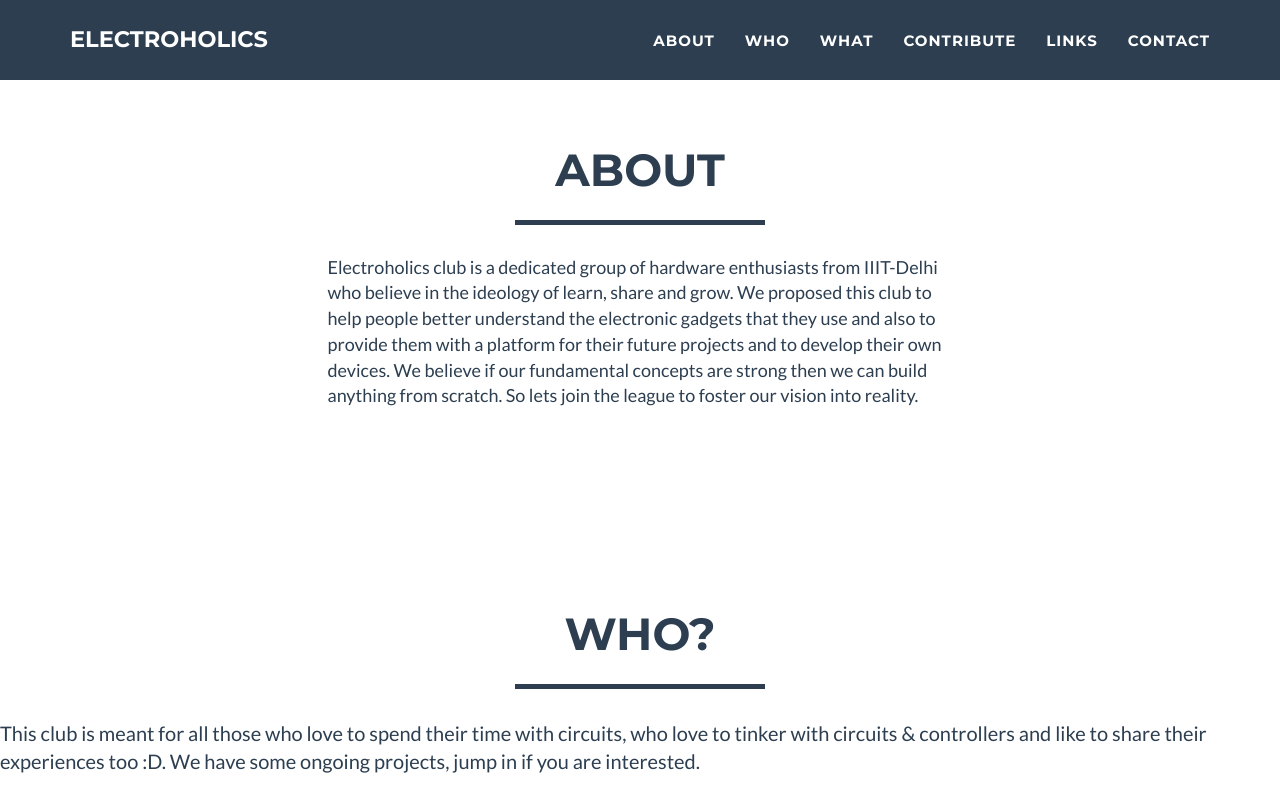
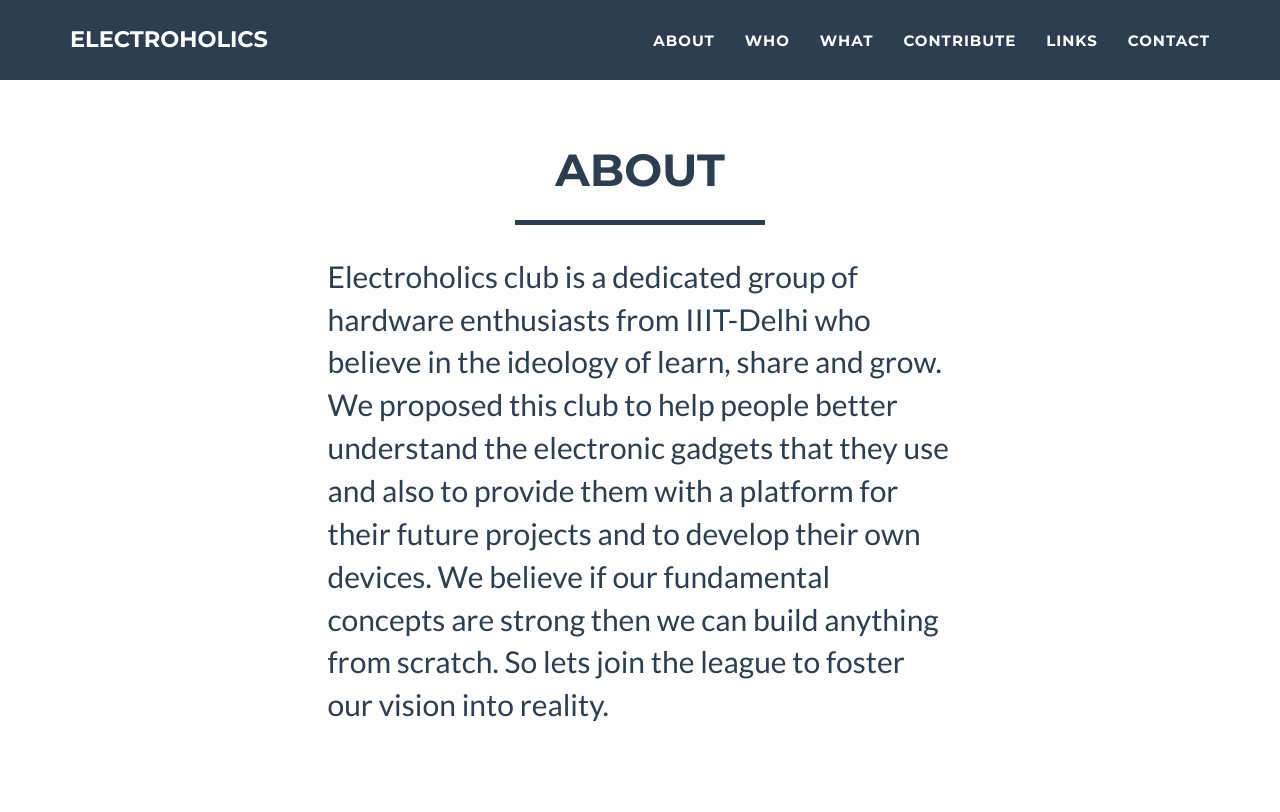
Before and after one commit to Electroholics/previous-website, a Jekyll site: the page built from index.html, in a window 1280 px wide and 900 px high, scrolled down 730 px. Shown: the top 812 px of the window. Built offline with Jekyll 4.4.1, drawn with Linux system fonts in a browser that asks for light colours.

Commit message:
font size change +

```diff
--- a/_includes/portfolio_grid.html
+++ b/_includes/portfolio_grid.html
@@ -8,7 +8,7 @@
                 </div>
                 <div class="row">
                 <div class="col-sm-3"></div>
-                <div class="col-sm-6" style="font-size:large">Electroholics club is a dedicated group of hardware enthusiasts from IIIT-Delhi who believe in the ideology of learn, share and grow. We proposed this club to help people better understand the electronic gadgets that they use and also to provide them with a platform for their future projects and to develop their own devices. We believe if our fundamental concepts are strong then we can build anything from scratch. So lets join the league to foster our vision into reality.
+                <div class="col-sm-6" style="font-size: 30px">Electroholics club is a dedicated group of hardware enthusiasts from IIIT-Delhi who believe in the ideology of learn, share and grow. We proposed this club to help people better understand the electronic gadgets that they use and also to provide them with a platform for their future projects and to develop their own devices. We believe if our fundamental concepts are strong then we can build anything from scratch. So lets join the league to foster our vision into reality.
                  </div>
 
                  <div class="col-sm-3"></div>
```
